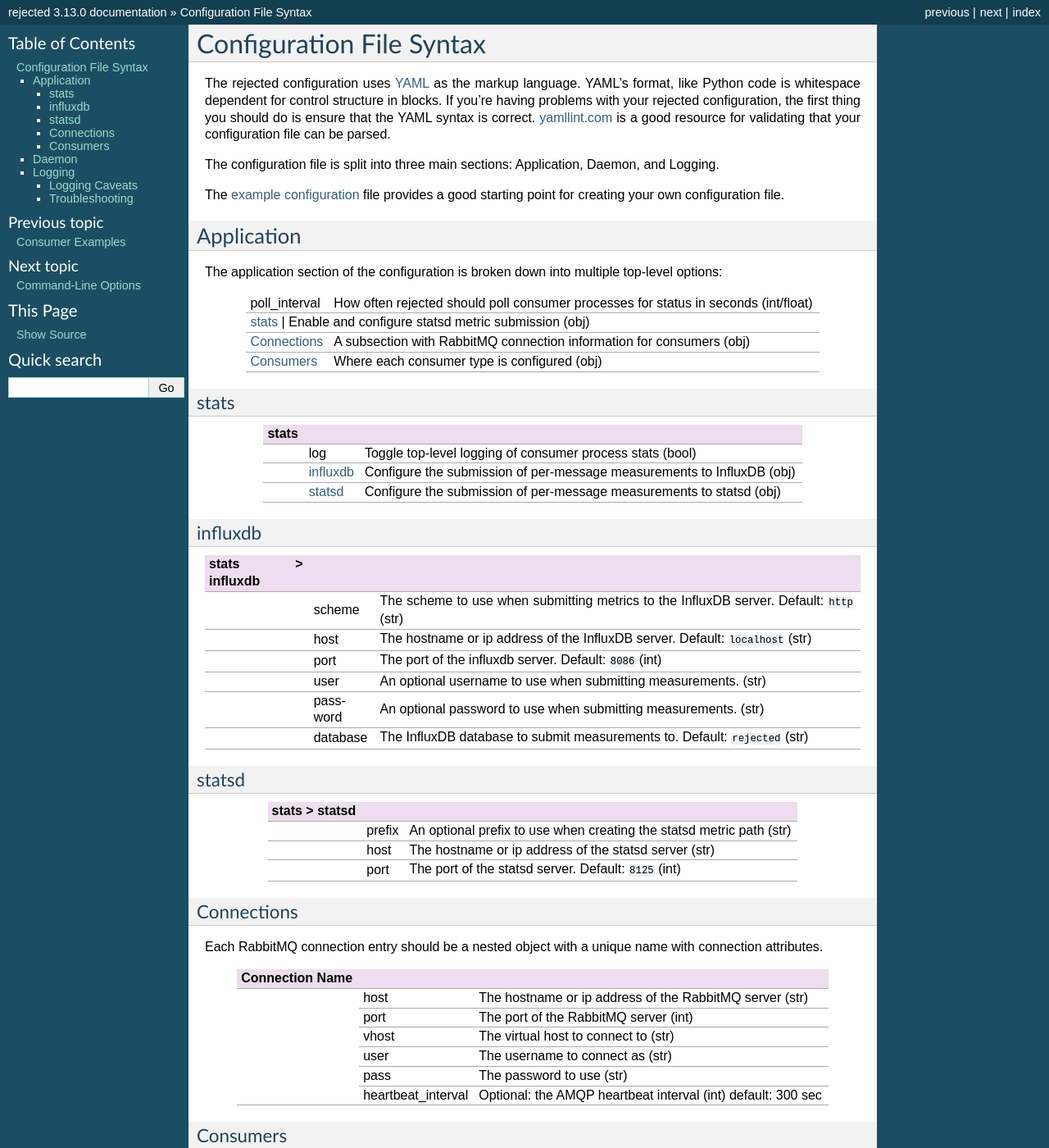
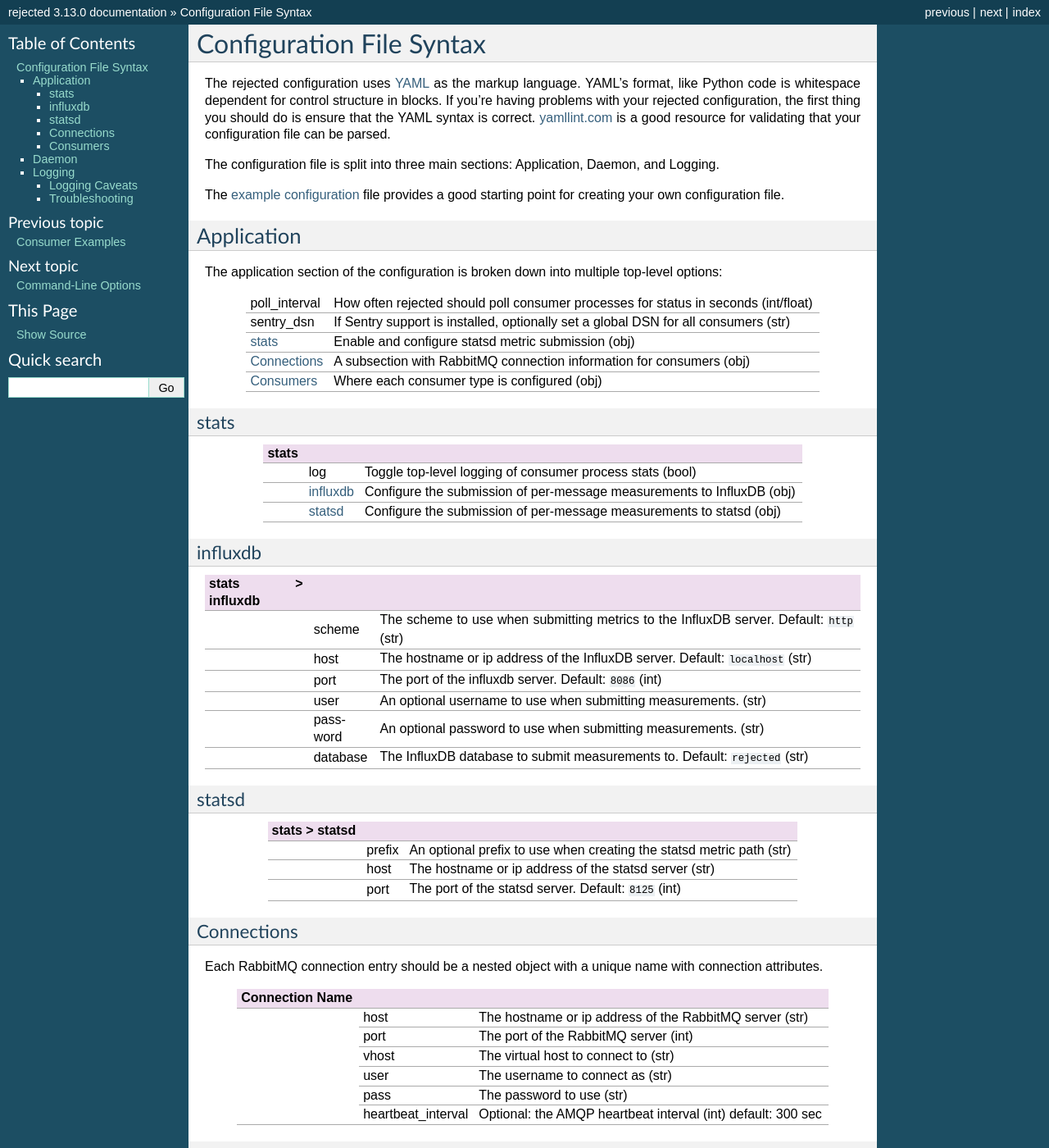
Before and after one commit to gmr/rejected, a Sphinx documentation site: the page built from docs/configuration.rst, in a window 1280 px wide and 1400 px high. Shown: the whole window at 82% size. Built offline with Sphinx 7.4.7, drawn with Linux system fonts in a browser that asks for light colours; some of the changed text lies outside the part shown.

Commit message:
Add sentry_dsn to the config docs

```diff
--- a/docs/configuration.rst
+++ b/docs/configuration.rst
@@ -20,7 +20,9 @@
 +---------------+-----------------------------------------------------------------------------------------+
 | poll_interval | How often rejected should poll consumer processes for status in seconds (int/float)     |
 +---------------+-----------------------------------------------------------------------------------------+
-| `stats`_     | Enable and configure statsd metric submission (obj)                                      |
+| sentry_dsn    | If Sentry support is installed, optionally set a global DSN for all consumers (str)     |
++---------------+-----------------------------------------------------------------------------------------+
+| `stats`_      | Enable and configure statsd metric submission (obj)                                     |
 +---------------+-----------------------------------------------------------------------------------------+
 | `Connections`_| A subsection with RabbitMQ connection information for consumers (obj)                   |
 +---------------+-----------------------------------------------------------------------------------------+
@@ -108,6 +110,8 @@
 |               +-----------------------+-----------------------------------------------------------------------------------+
 |               | max_errors            | Number of errors encountered before restarting a consumer (int)                   |
 |               +-----------------------+-----------------------------------------------------------------------------------+
+|               | sentry_dsn            | If Sentry support is installed, set a consumer specific sentry DSN (str)          |
+|               +-----------------------+-----------------------------------------------------------------------------------+
 |               | drop_invalid_messages | Drop a message if the type property doesn't match the specified message type (str)|
 |               +-----------------------+-----------------------------------------------------------------------------------+
 |               | message_type          | Used to validate the message type of a message before processing. This attribute  |
```
